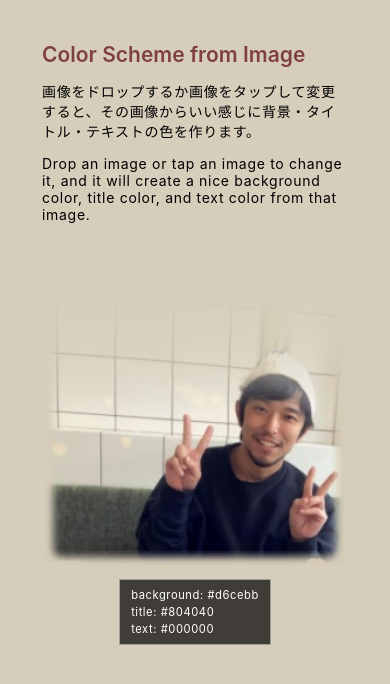
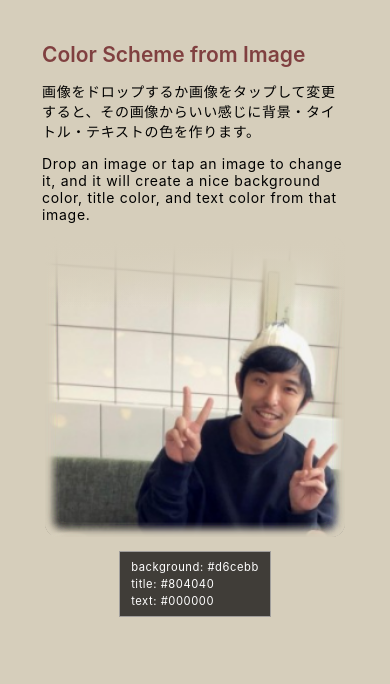
Before and after one commit to nariyu/colorschemecreator, a Next.js app: page / in a window 390 px wide. Shown: the top 684 px of the page. Built offline with nearby package versions, Linux system fonts and the light colour scheme.

Commit message:
Update layout

```diff
--- a/src/example/components/mainview.module.scss
+++ b/src/example/components/mainview.module.scss
@@ -18,6 +18,8 @@
 
   .text {
     flex: 1;
+    position: relative;
+    z-index: 2;
     padding: 2rem;
 
     .title {
@@ -32,6 +34,7 @@
     flex: 1;
 
     position: relative;
+    z-index: 1;
     width: 300px;
     margin: 0 0 0 1rem;
 
@@ -48,7 +51,7 @@
       top: 0;
       left: 0;
       bottom: 0;
-      width: 70%;
+      width: 10rem;
       pointer-events: none;
       transition: background 0.2s linear 0s;
     }
@@ -87,10 +90,11 @@
     flex-direction: column;
 
     .image {
-      margin: 0 auto;
+      margin: -2rem auto 0;
       .shadow {
         width: 100%;
-        bottom: 50%;
+        bottom: auto;
+        height: 5rem;
       }
     }
   }
```
